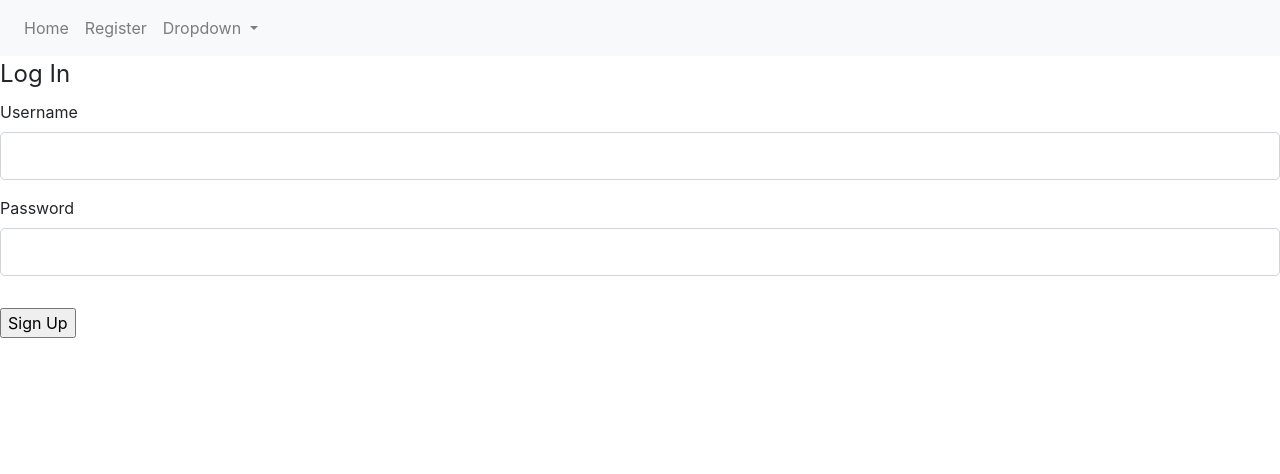
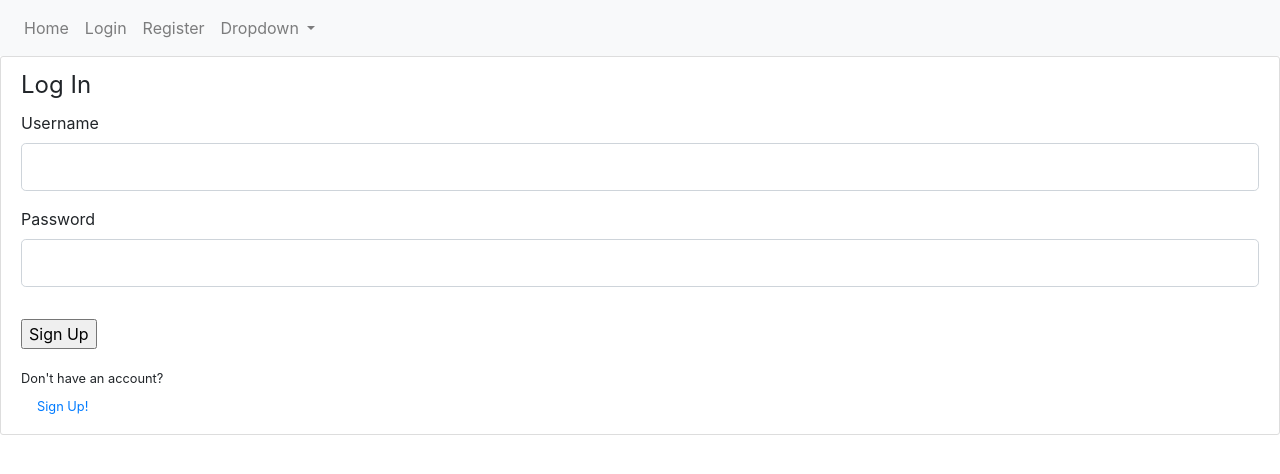
Before and after one commit to GudiedRyan/guide_and_teach, a Flask app: page /login in a window 1280 px wide. Shown: the top 474 px of the page. Run offline with Flask 2, Linux system fonts and the light colour scheme; some libraries are stand-ins or nearby versions.

Commit message:
Layout and visual changes

```diff
--- a/guide_and_teach/static/style.css
+++ b/guide_and_teach/static/style.css
@@ -0,0 +1,11 @@
+p {
+    padding: 10px;
+    margin: 5px;
+}
+  .content-section {
+    background: #ffffff;
+    padding: 10px 20px;
+    border: 1px solid #dddddd;
+    border-radius: 3px;
+    margin-bottom: 20px;
+  }
--- a/guide_and_teach/templates/layout.html
+++ b/guide_and_teach/templates/layout.html
@@ -2,6 +2,7 @@
 <html>
 <head>
     <link rel="stylesheet" href="https://stackpath.bootstrapcdn.com/bootstrap/4.5.2/css/bootstrap.min.css" integrity="sha384-JcKb8q3iqJ61gNV9KGb8thSsNjpSL0n8PARn9HuZOnIxN0hoP+VmmDGMN5t9UJ0Z" crossorigin="anonymous">
+    <link rel="stylesheet" type="text/css" href="{{ url_for('static', filename='style.css') }}">
     <title>{{ title }}</title>
 </head>
 <body>
@@ -10,6 +11,9 @@
           <ul class="navbar-nav mr-auto">
             <li class="nav-item">
               <a class="nav-link" href="{{ url_for('home') }}">Home</a>
+            </li>
+            <li class="nav-item">
+              <a class="nav-link" href="{{ url_for('login') }}">Login</a>
             </li>
             <li class="nav-item">
               <a class="nav-link" href="{{ url_for('register') }}">Register</a>
--- a/guide_and_teach/templates/login.html
+++ b/guide_and_teach/templates/login.html
@@ -17,6 +17,7 @@
         <div class="form-group">
             {{ form.submit }}
         </div>
+        <small>Don't have an account? <a class="nav-link" href="{{ url_for('register') }}">Sign Up!</a></small>
     </form>
 </div>
 {% endblock content %}
```
